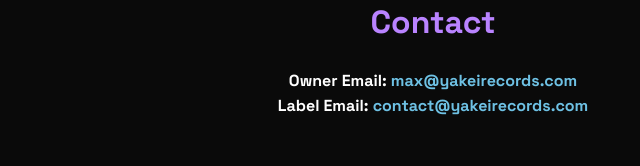
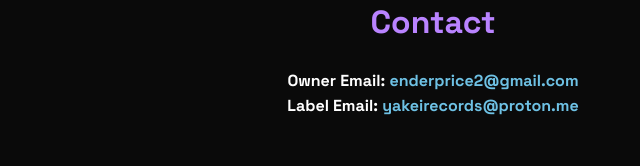
Before and after one commit to enderprice-mp3/Yakei, a plain HTML site: page index.html in a window 1280 px wide. Shown: the part 1463-1629 px from the top of the page, without its empty margins (207-847 px from the left). Drawn offline with Linux system fonts and the light colour scheme.

Commit message:
Update index.html

```diff
--- a/index.html
+++ b/index.html
@@ -47,8 +47,8 @@
 </section>
 <section class="contact">
   <h2>Contact</h2>
-  <p><strong>Owner Email:</strong> <a href="mailto:max@yakeirecords.com">max@yakeirecords.com</a></p>
-  <p><strong>Label Email:</strong> <a href="mailto:contact@yakeirecords.com">contact@yakeirecords.com</a></p>
+  <p><strong>Owner Email:</strong> <a href="mailto:enderprice2@gmail.com">enderprice2@gmail.com</a></p>
+  <p><strong>Label Email:</strong> <a href="mailto:yakeirecords@proton.me">yakeirecords@proton.me</a></p>
 </section>
   <footer>
     <p>© 2025 Yakei Records. All rights reserved.</p>
```
